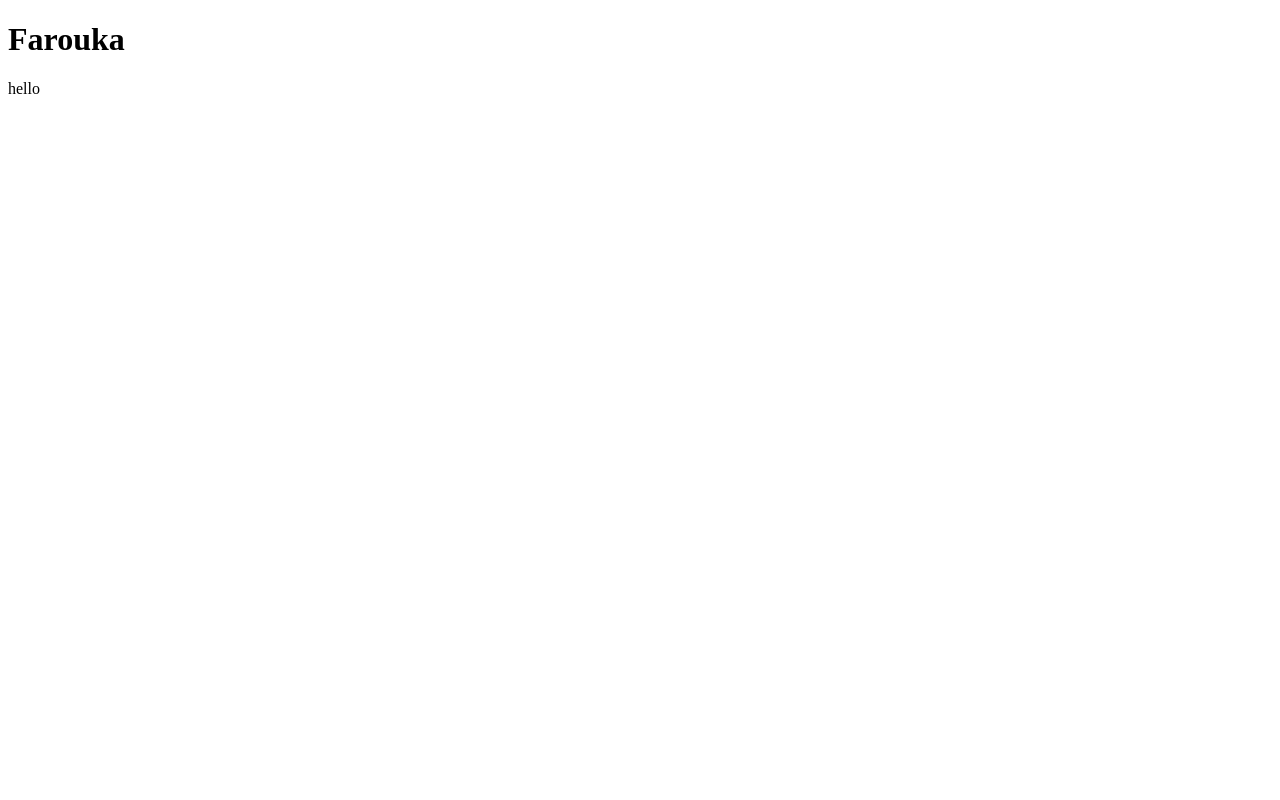
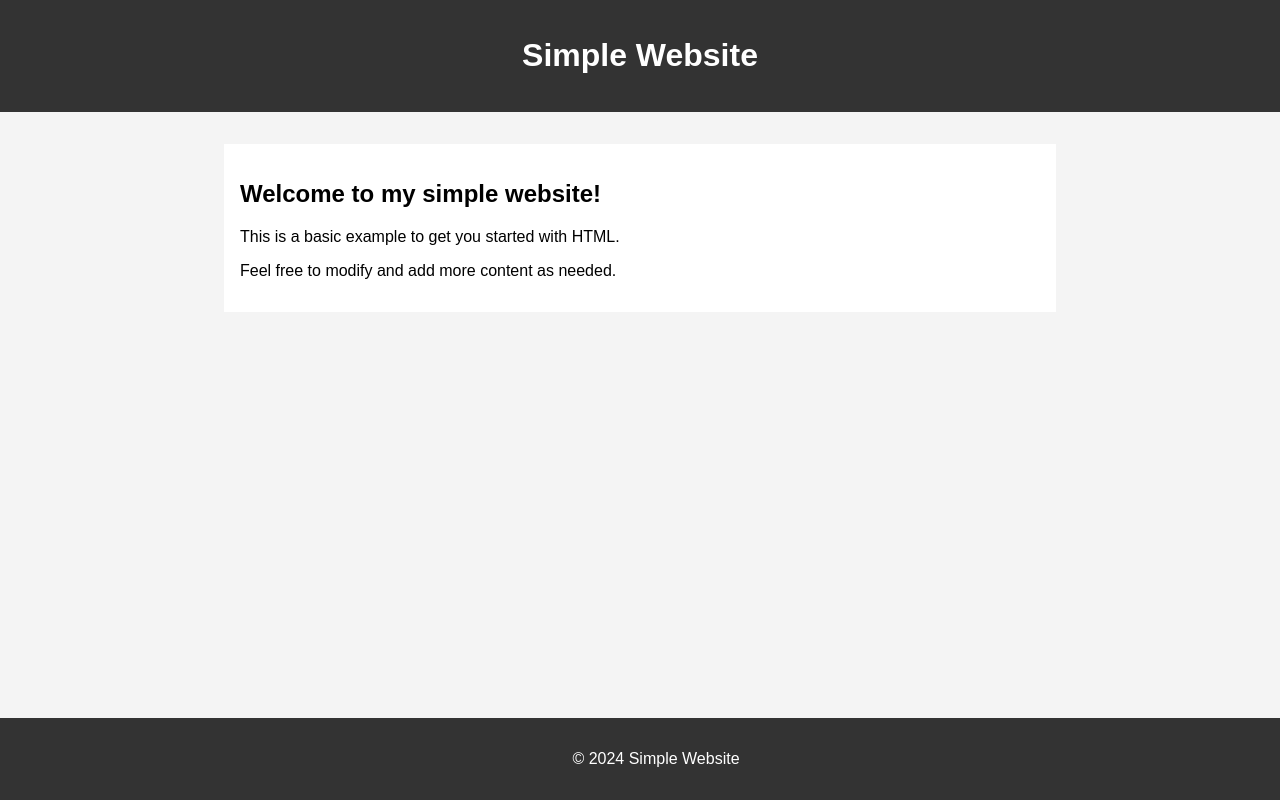
Before and after one commit to Kai-8989/Kai-8989.github.io, a plain HTML site: page site/hello.html in a window 1280 px wide. Drawn offline with Linux system fonts and the light colour scheme.

Commit message:
Update hello.html

```diff
--- a/site/hello.html
+++ b/site/hello.html
@@ -1,8 +1,54 @@
 <!DOCTYPE html>
+<html lang="en">
 <head>
-	<title>Test_1</title>
+    <meta charset="UTF-8">
+    <meta name="viewport" content="width=device-width, initial-scale=1.0">
+    <title>Simple Website</title>
+    <style>
+        body {
+            font-family: Arial, sans-serif;
+            margin: 0;
+            padding: 0;
+            background-color: #f4f4f4;
+        }
+        header {
+            background-color: #333;
+            color: #fff;
+            text-align: center;
+            padding: 1em;
+        }
+        main {
+            max-width: 800px;
+            margin: 2em auto;
+            padding: 1em;
+            background-color: #fff;
+        }
+        footer {
+            background-color: #333;
+            color: #fff;
+            text-align: center;
+            padding: 1em;
+            position: fixed;
+            bottom: 0;
+            width: 100%;
+        }
+    </style>
 </head>
 <body>
-	<h1>Farouka</h1>
-	<p>hello</p>
+
+    <header>
+        <h1>Simple Website</h1>
+    </header>
+
+    <main>
+        <h2>Welcome to my simple website!</h2>
+        <p>This is a basic example to get you started with HTML.</p>
+        <p>Feel free to modify and add more content as needed.</p>
+    </main>
+
+    <footer>
+        <p>&copy; 2024 Simple Website</p>
+    </footer>
+
 </body>
+</html>
```
